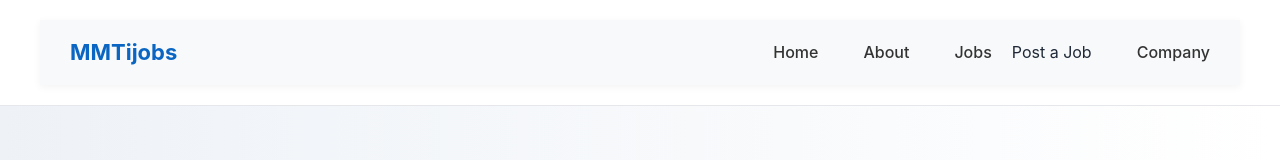
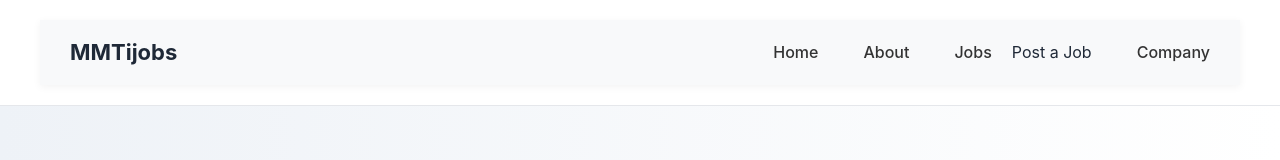
Before and after one commit to sanidhyarc200/Mmtijobs, a React (Vite) app: page / in a window 1280 px wide. Shown: the top 160 px of the page. Built offline with nearby package versions, Linux system fonts and the light colour scheme.

Commit message:
mmtijobs head to home page

```diff
--- a/src/components/header.jsx
+++ b/src/components/header.jsx
@@ -5,7 +5,9 @@ export default function Header({ onPostJobClick }) {
   return (
     <header>
       <div className="container nav" style={styles.nav}>
-        <div className="logo" style={styles.logo}>MMTijobs</div>
+        <Link to="/" style={{ ...styles.logo, textDecoration: 'none', color: 'inherit' }}>
+          MMTijobs
+        </Link>
         <nav style={styles.navLinks}>
           <Link to="/" style={styles.link}>Home</Link>
           <Link to="/maintenance" style={styles.link}>About</Link>
```
